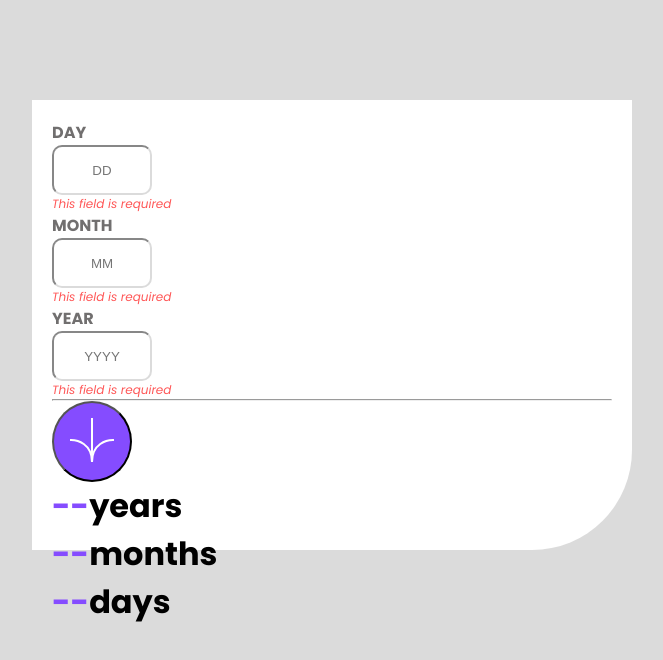
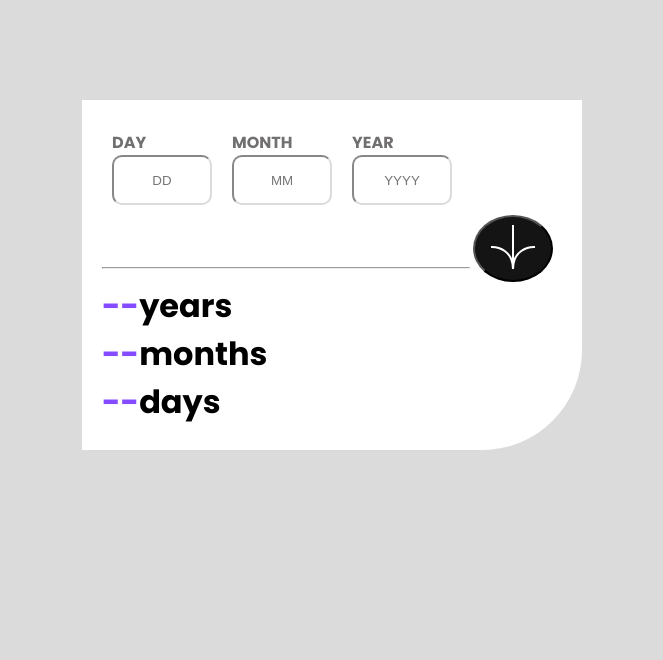
Before and after one commit to zeinaaabbb/age-calculator-app-main, a plain HTML site: page index.html in a window 1280 px wide. Shown: the whole page, without its empty margins (308-971 px from the left). Drawn offline with Linux system fonts and the light colour scheme.

Commit message:
styling improved

```diff
--- a/index.html
+++ b/index.html
@@ -18,26 +18,35 @@
 <body>
 
   <div class="wrapper">
-    <form class="form-input">
+    <form class="input-field">
+      <div class="input-section">
         <label for="day">DAY</label>
         <div class="day">
           <input type="number" name="day" placeholder="DD"/>
+          <p class="error hidden-1"><em>This field is required</em></p>
         </div>
-      <p><em>This field is required</em></p>
+      </div>
+      <div class="input-section">
         <label for="day">MONTH</label>
         <div class="month">
           <input type="number" name="month" placeholder="MM" />
+          <p class="error hidden-2"><em>This field is required</em></p>
         </div>
-      <p><em>This field is required</em></p>
+      </div>
+      <div class="input-section">
         <label for="day">YEAR</label>
         <div class="year">
           <input type="number" name="year" placeholder="YYYY" />
+          <p class="error hidden-3"><em>This field is required</em></p>
         </div>
-      <p><em>This field is required</em></p>
+      </div>
     </form>
+
+    <div class="divider">
 
       <hr>
       <button type="button"><img src="./assets/images/icon-arrow.svg"></button>
+    </div>
     <h1><span>--</span>years</h1>
     <h1><span>--</span>months</h1>
     <h1><span>--</span>days</h1>
--- a/style.css
+++ b/style.css
@@ -38,8 +38,8 @@ body {
 }
 
 .wrapper {
-  width: 600px ;
-  height: 450px;
+  width: 500px ;
+  height: 350px;
   background-color: white;
   margin: auto;
   margin-top: 100px;
@@ -54,6 +54,7 @@ p {
 label {
   color: var(--smokey-grey);
 }
+
 
 h1 > span {
   color: var(--purple);
@@ -79,7 +80,33 @@ p {
 
 button {
   border-radius: 50%;
+  background-color: var(--off-black);
+  padding: 8px;
+  cursor: pointer;
+  width: 80px;
+}
+
+button:active {
   background-color: var(--purple);
-  padding: 15px;
-  cursor: pointer;
 }
+
+.input-field {
+  display: inline-flex;
+}
+
+.input-section {
+  display: inline-block;
+  margin: 10px;
+}
+
+hr {
+  width: 80%;
+  margin-left: auto;
+  margin-right: auto;
+  display: inline-flex;
+}
+
+/* This field is required */
+.error {
+  display: none;
+}
```
Lines whose indentation alone changed are shown as unchanged.
